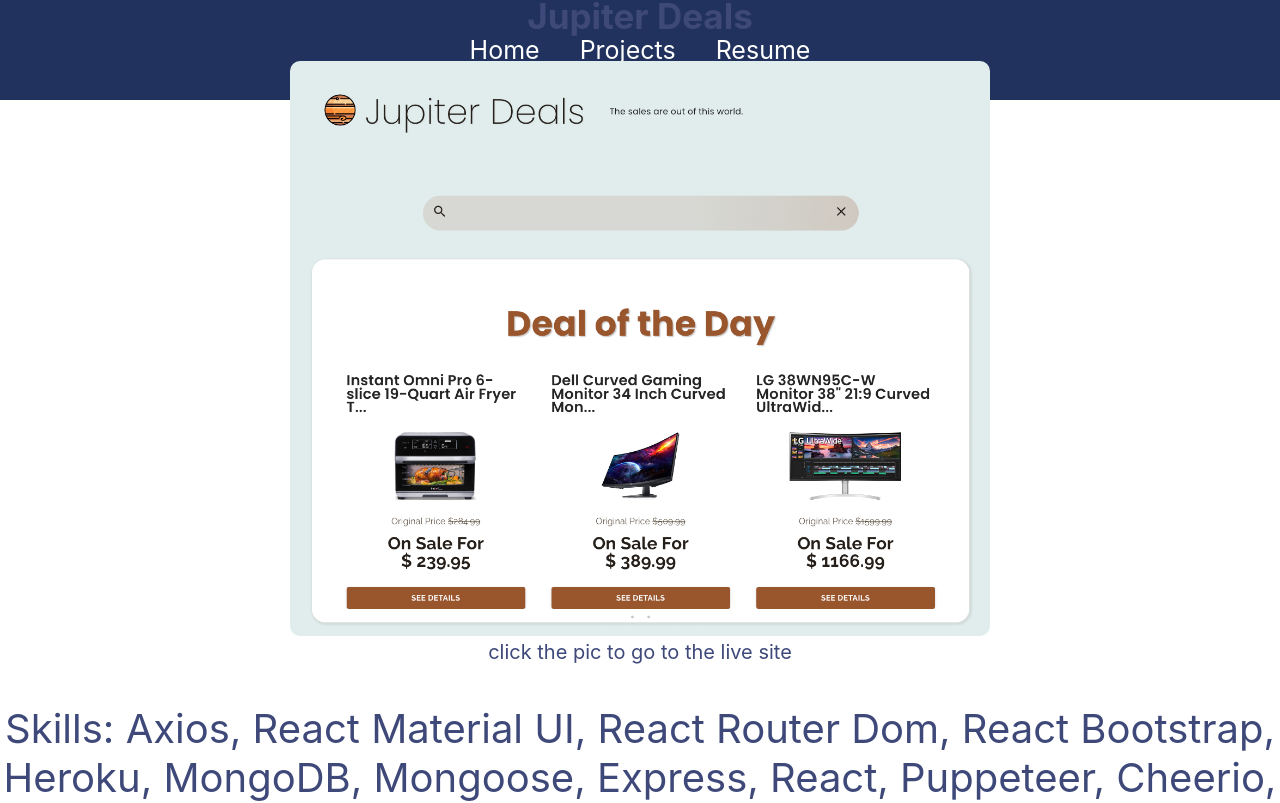
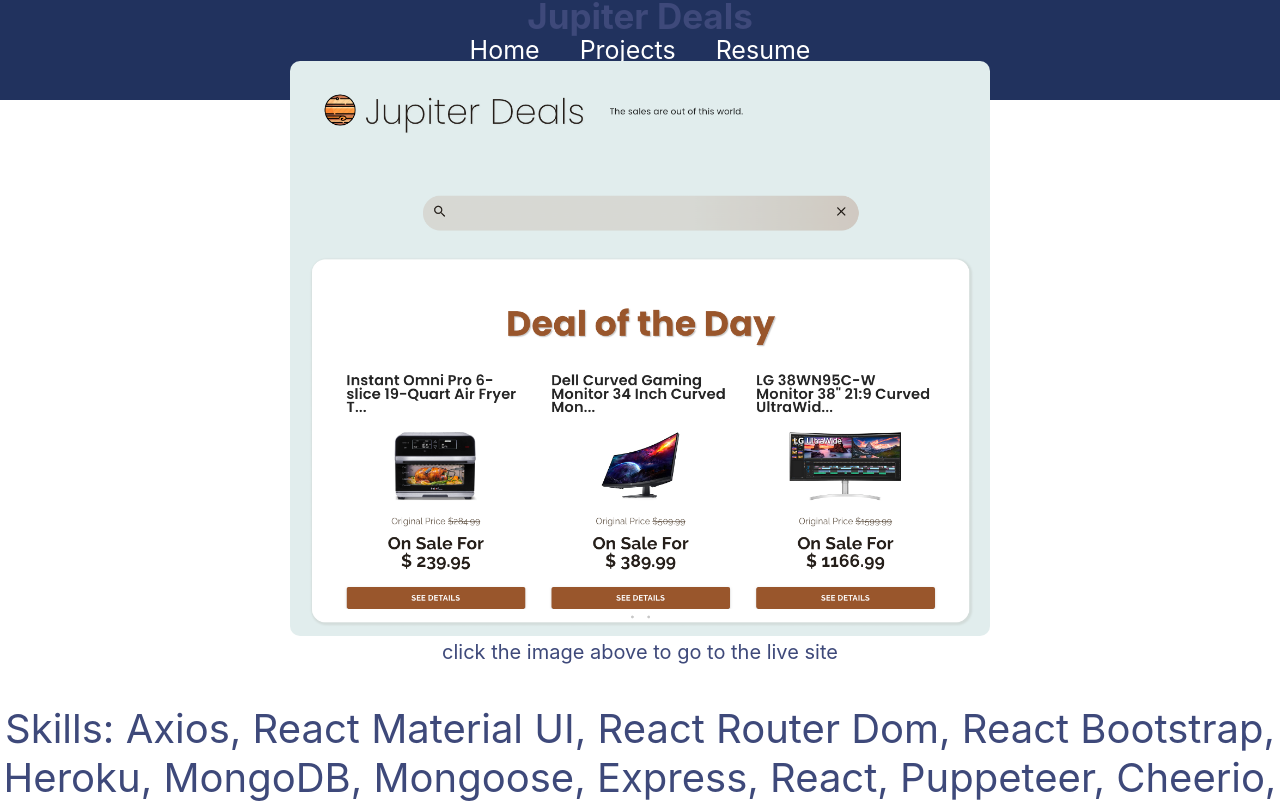
Before and after one commit to Fred0624/yu-portfolio, a React (Create React App) app: page /project/1 in a window 1280 px wide. Shown: the top 803 px of the page. Built offline with nearby package versions, Linux system fonts and the light colour scheme.

Commit message:
fix grammer

```diff
--- a/src/components/ProjectDetail.js
+++ b/src/components/ProjectDetail.js
@@ -14,7 +14,7 @@ const ProjectDetail = () => {
             <a href={project.live}>
             <img src={project.image} alt='project pic'/>
             </a>
-            <p className='linkToLive'>click the pic to go to the live site</p>
+            <p className='linkToLive'>click the image above to go to the live site</p>
             <p>Skills: {project.skill}</p>
             <Link href={project.link}>
             <GitHubIcon />
```
